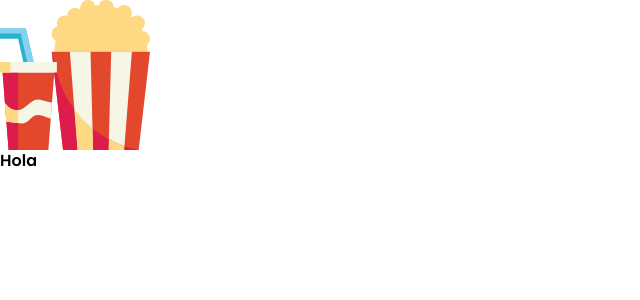
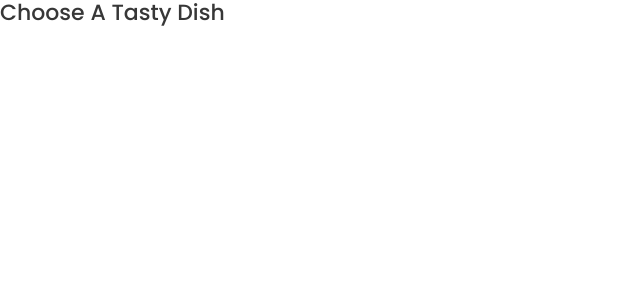
Before and after one commit to Venky913381/Food-web-application, a Next.js app: page / in a window 1280 px wide. Shown: the top 300 px of the page, without its empty margins (0-640 px from the left). Built offline with nearby package versions, Linux system fonts and the light colour scheme.

Commit message:
Created Atom Title

```diff
--- /dev/null
+++ b/components/atoms/Title/index.js
@@ -0,0 +1,11 @@
+import { StyledTitle } from "./styles"
+
+const Title = (props) => {
+  return (
+    <StyledTitle {...props}>
+      {props.children}
+    </StyledTitle>
+  )
+}
+
+export default Title
--- /dev/null
+++ b/components/atoms/Title/styles.js
@@ -0,0 +1,11 @@
+import styled from "styled-components"
+
+export const StyledTitle = styled.h3`
+  font-size: ${({ s = '22px' }) => s};
+  font-weight: ${({ weight = '500'}) => weight};
+  color: ${({ theme, color = 'grayPrimary'}) => theme[color]};
+  line-height: 1.2;
+  margen: ${({ m = '0' }) => m};
+  padding: ${({ p = '0' }) => p};
+  text-align: ${({ align = 'left'}) => align};
+`
--- a/pages/index.js
+++ b/pages/index.js
@@ -1,11 +1,11 @@
-import Popcorn from '@icons/Popcorn'
-import Anchor from '@atoms/Anchor'
+import Popcorn from "@icons/Popcorn"
+import Anchor from "@atoms/Anchor"
+import Title from "@atoms/Title"
 
 const Index = () => {
   return (
-    <Anchor href='/popcorn'>
-      <Popcorn />
-      <h1>Hola</h1>
+    <Anchor href="/About">
+      <Title align=''>Choose A Tasty Dish</Title>
     </Anchor>
   )
 }
--- a/styles/Theme/index.js
+++ b/styles/Theme/index.js
@@ -1,4 +1,3 @@
-
 const colors = {
   yellow: '#FFD200',
   graySecondary: '#838383',
```
Also changed, not shown: icons/StyledSvg.js (+4 -4 lines), 2 other files (tests, documents, lock files or other folders).
